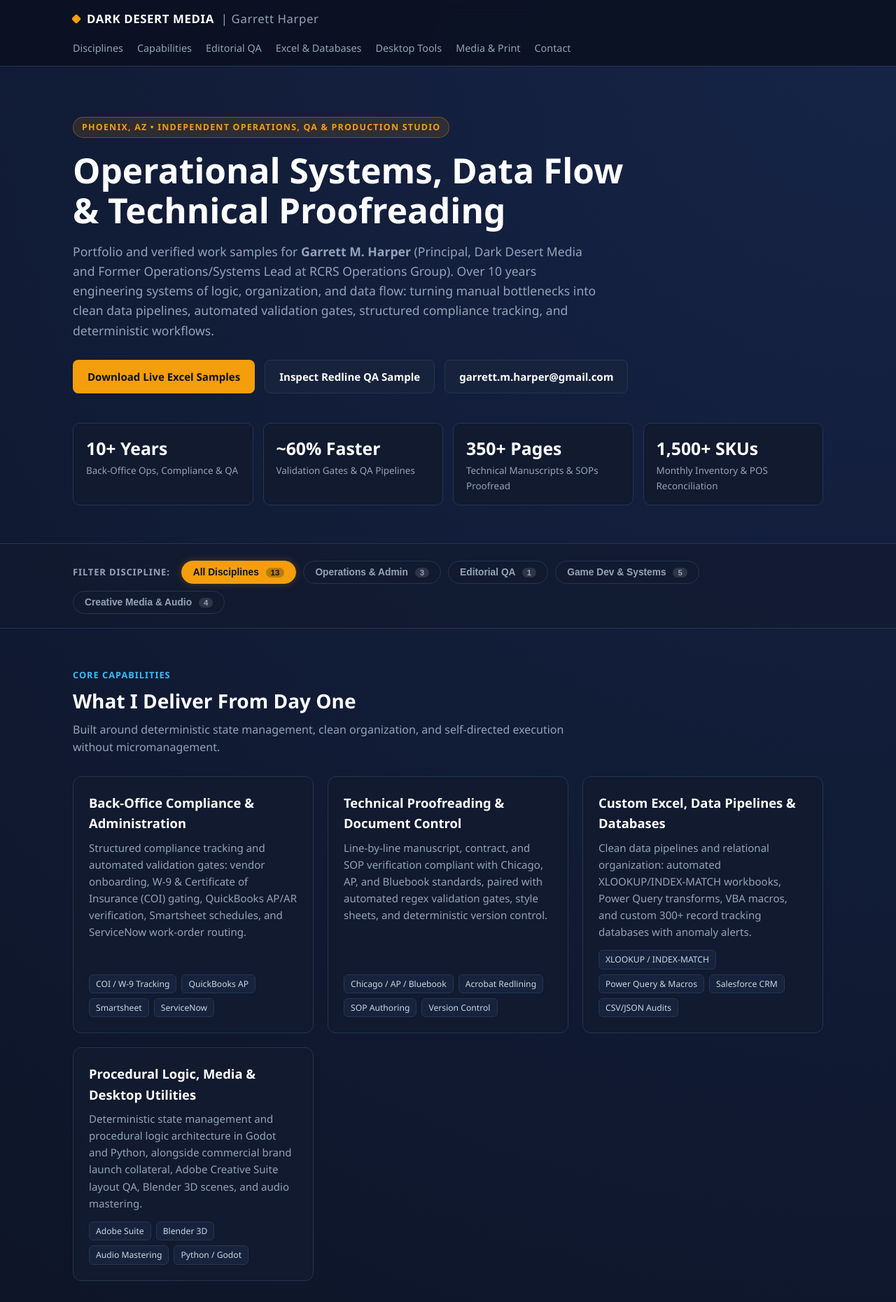
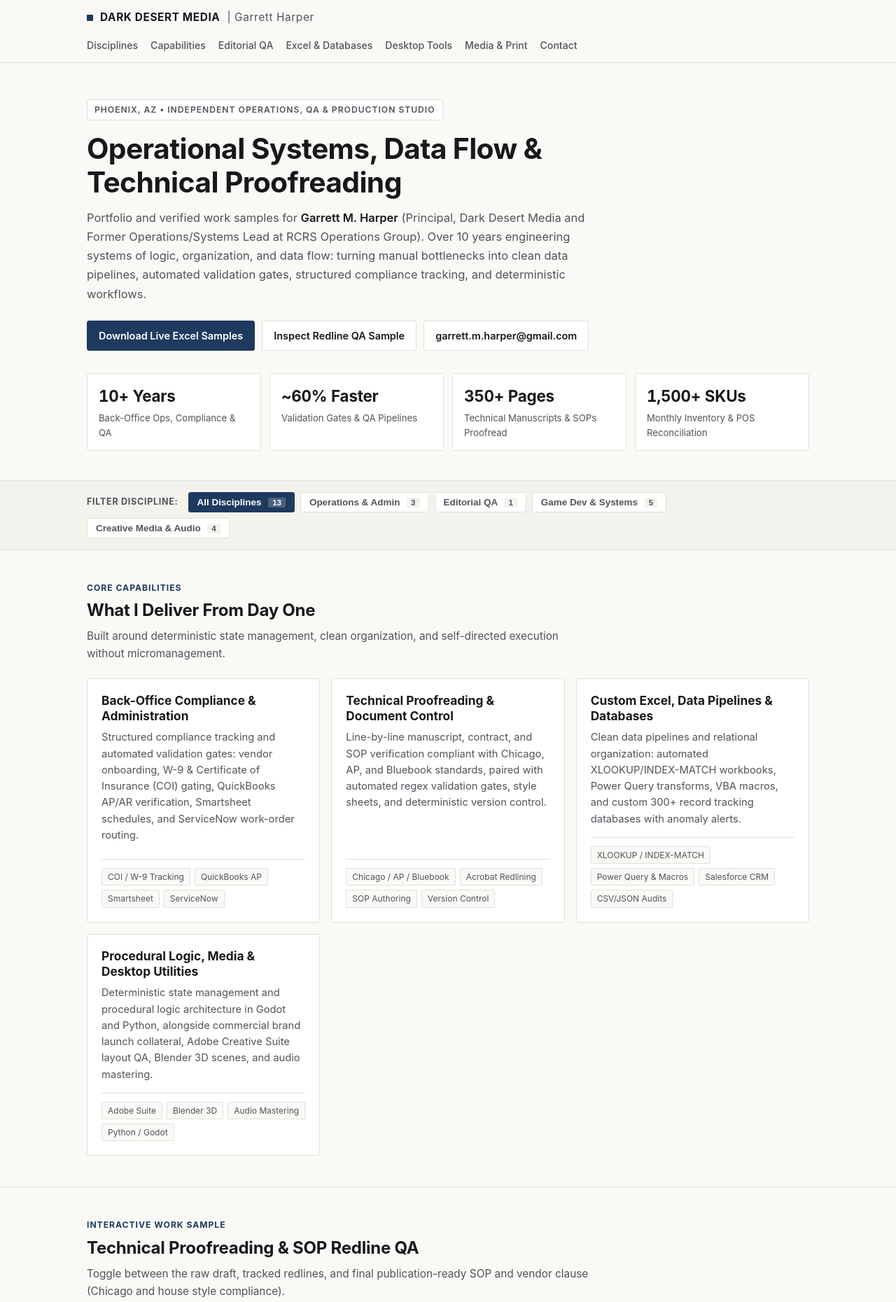
Before and after one commit to Garrett-M-Harper/Garrett-M-Harper.github.io, a plain HTML site: page index.html in a window 1280 px wide. Shown: the top 1860 px of the page at 70% size. Drawn offline with Linux system fonts and the light colour scheme.

Commit message:
Restyle portfolio CSS to editorial warm-paper palette with slate-navy accent

```diff
--- a/assets/css/style.css
+++ b/assets/css/style.css
@@ -1,15 +1,23 @@
 :root {
-  --bg: #0b1120;
-  --bg-card: #111a2e;
-  --bg-surface: #17233c;
-  --border: #253555;
-  --text: #e2e8f0;
-  --muted: #94a3b8;
-  --accent: #f59e0b;
-  --accent-soft: rgba(245, 158, 11, 0.12);
-  --blue: #38bdf8;
-  --green: #34d399;
-  --red: #fb7185;
+  --bg: #faf9f6;
+  --bg-card: #ffffff;
+  --bg-surface: #f4f2ec;
+  --border: #e2e0d8;
+  --border-strong: #cbc8be;
+  --text: #18181b;
+  --muted: #52525b;
+  --accent: #1e3a5f;
+  --accent-hover: #162c48;
+  --accent-tint: #eef2f6;
+  --del-text: #991b1b;
+  --del-bg: #fef2f2;
+  --del-border: #fecaca;
+  --ins-text: #166534;
+  --ins-bg: #f0fdf4;
+  --ins-border: #bbf7d0;
+  --warn-text: #92400e;
+  --warn-bg: #fffbeb;
+  --warn-border: #fde68a;
 }
 
 * {
@@ -23,34 +31,48 @@ html {
 }
 
 body {
-  font-family: "Segoe UI", system-ui, -apple-system, sans-serif;
-  background: radial-gradient(circle at top right, #162447 0%, var(--bg) 45%);
+  font-family: -apple-system, BlinkMacSystemFont, "Segoe UI", Roboto, "Helvetica Neue", Arial, sans-serif;
+  background-color: #faf9f6;
   color: var(--text);
   line-height: 1.6;
+  font-size: 16px;
+  -webkit-font-smoothing: antialiased;
 }
 
 a {
-  color: var(--blue);
+  color: var(--accent);
   text-decoration: none;
+  text-underline-offset: 3px;
 }
 
 a:hover {
   text-decoration: underline;
 }
 
+code {
+  font-family: ui-monospace, SFMono-Regular, Menlo, Monaco, Consolas, monospace;
+  font-size: 0.88em;
+  background: var(--bg-surface);
+  color: var(--text);
+  padding: 1px 5px;
+  border: 1px solid var(--border);
+  border-radius: 2px;
+  word-break: break-word;
+  overflow-wrap: anywhere;
+}
+
 .container {
-  max-width: 1120px;
+  max-width: 1080px;
   margin: 0 auto;
   padding: 0 24px;
 }
 
-/* Nav */
+/* Navigation */
 nav {
   position: sticky;
   top: 0;
   z-index: 50;
-  background: rgba(11, 17, 32, 0.88);
-  backdrop-filter: blur(12px);
+  background: var(--bg);
   border-bottom: 1px solid var(--border);
 }
 
@@ -58,36 +80,36 @@ nav {
   display: flex;
   justify-content: space-between;
   align-items: center;
-  padding: 14px 24px;
-  max-width: 1120px;
+  padding: 13px 24px;
+  max-width: 1080px;
   margin: 0 auto;
   gap: 16px;
   flex-wrap: wrap;
 }
 
 .brand {
-  font-weight: 800;
-  font-size: 1.05rem;
-  letter-spacing: 0.6px;
-  color: #fff;
+  font-weight: 700;
+  font-size: 0.96rem;
+  letter-spacing: 0.04em;
+  color: var(--text);
   display: flex;
   align-items: center;
   gap: 10px;
 }
 
 .brand-mark {
-  width: 10px;
-  height: 10px;
+  width: 9px;
+  height: 9px;
   background: var(--accent);
-  border-radius: 2px;
-  transform: rotate(45deg);
+  border-radius: 1px;
   display: inline-block;
+  flex-shrink: 0;
 }
 
 .nav-links {
   display: flex;
-  gap: 20px;
-  font-size: 0.9rem;
+  gap: 18px;
+  font-size: 0.88rem;
   flex-wrap: wrap;
 }
 
@@ -97,49 +119,57 @@ nav {
 }
 
 .nav-links a:hover {
-  color: #fff;
-  text-decoration: none;
+  color: var(--accent);
+  text-decoration: underline;
 }
 
-/* Hero */
+/* Hero Header */
 .hero {
-  padding: 72px 0 54px;
+  padding: 52px 0 42px;
   border-bottom: 1px solid var(--border);
+  background: var(--bg);
 }
 
 .eyebrow {
   display: inline-block;
-  font-size: 0.78rem;
-  font-weight: 700;
+  font-size: 0.76rem;
+  font-weight: 600;
   text-transform: uppercase;
-  letter-spacing: 1.2px;
-  color: var(--accent);
-  background: var(--accent-soft);
-  border: 1px solid rgba(245, 158, 11, 0.35);
-  padding: 4px 12px;
-  border-radius: 999px;
-  margin-bottom: 18px;
+  letter-spacing: 0.08em;
+  color: var(--muted);
+  background: var(--bg-card);
+  border: 1px solid var(--border);
+  padding: 4px 10px;
+  border-radius: 2px;
+  margin-bottom: 16px;
 }
 
 h1 {
-  font-size: clamp(2rem, 4.2vw, 3.1rem);
-  line-height: 1.15;
-  font-weight: 800;
-  color: #fff;
-  max-width: 820px;
+  font-size: clamp(1.85rem, 3.6vw, 2.55rem);
+  line-height: 1.18;
+  font-weight: 700;
+  letter-spacing: -0.015em;
+  color: var(--text);
+  max-width: 780px;
 }
 
 .hero-sub {
-  margin-top: 16px;
-  font-size: 1.1rem;
+  margin-top: 14px;
+  font-size: 1.03rem;
+  line-height: 1.65;
   color: var(--muted);
-  max-width: 760px;
+  max-width: 740px;
+}
+
+.hero-sub strong {
+  color: var(--text);
+  font-weight: 600;
 }
 
 .hero-cta {
-  margin-top: 28px;
+  margin-top: 24px;
   display: flex;
-  gap: 14px;
+  gap: 10px;
   flex-wrap: wrap;
 }
 
@@ -147,78 +177,93 @@ h1 {
   display: inline-flex;
   align-items: center;
   gap: 8px;
-  padding: 11px 20px;
-  border-radius: 8px;
+  padding: 9px 16px;
+  border-radius: 3px;
   font-weight: 600;
-  font-size: 0.94rem;
+  font-size: 0.9rem;
   cursor: pointer;
-  border: 1px solid transparent;
-  transition: transform 0.15s ease, background 0.15s ease;
+  border: 1px solid var(--border);
+  transition: background-color 0.12s ease, border-color 0.12s ease, color 0.12s ease;
 }
 
 .btn:hover {
-  transform: translateY(-1px);
   text-decoration: none;
 }
 
 .btn-primary {
   background: var(--accent);
-  color: #0b1120;
+  color: #ffffff;
+  border-color: var(--accent);
+}
+
+.btn-primary:hover {
+  background: var(--accent-hover);
+  border-color: var(--accent-hover);
 }
 
 .btn-secondary {
-  background: var(--bg-surface);
-  color: #fff;
+  background: var(--bg-card);
+  color: var(--text);
   border-color: var(--border);
 }
 
+.btn-secondary:hover {
+  background: var(--accent-tint);
+  border-color: var(--border-strong);
+}
+
+/* Metrics Ledger Strip */
 .metrics-strip {
   display: grid;
   grid-template-columns: repeat(auto-fit, minmax(190px, 1fr));
-  gap: 14px;
-  margin-top: 42px;
+  gap: 12px;
+  margin-top: 32px;
 }
 
 .metric-box {
   background: var(--bg-card);
   border: 1px solid var(--border);
-  border-radius: 10px;
-  padding: 16px 18px;
+  border-radius: 3px;
+  padding: 14px 16px;
 }
 
 .metric-num {
-  font-size: 1.55rem;
-  font-weight: 800;
-  color: #fff;
+  font-size: 1.4rem;
+  font-weight: 700;
+  color: var(--text);
+  font-variant-numeric: tabular-nums;
+  letter-spacing: -0.01em;
 }
 
 .metric-lbl {
-  font-size: 0.84rem;
+  font-size: 0.82rem;
   color: var(--muted);
-  margin-top: 2px;
+  margin-top: 3px;
 }
 
 /* Sections */
 section {
-  padding: 56px 0;
+  padding: 44px 0;
   border-bottom: 1px solid var(--border);
 }
 
 .sec-head {
-  margin-bottom: 28px;
+  margin-bottom: 22px;
 }
 
 .sec-kicker {
-  color: var(--blue);
-  font-size: 0.8rem;
+  color: var(--accent);
+  font-size: 0.76rem;
   font-weight: 700;
   text-transform: uppercase;
-  letter-spacing: 1px;
+  letter-spacing: 0.08em;
 }
 
 h2 {
-  font-size: 1.75rem;
-  color: #fff;
+  font-size: 1.5rem;
+  font-weight: 700;
+  letter-spacing: -0.01em;
+  color: var(--text);
   margin-top: 4px;
 }
 
@@ -226,40 +271,41 @@ h2 {
   color: var(--muted);
   max-width: 720px;
   margin-top: 6px;
+  font-size: 0.96rem;
 }
 
 .grid-2 {
   display: grid;
   grid-template-columns: repeat(auto-fit, minmax(320px, 1fr));
-  gap: 20px;
+  gap: 16px;
 }
 
 .grid-3 {
   display: grid;
   grid-template-columns: repeat(auto-fit, minmax(280px, 1fr));
-  gap: 18px;
+  gap: 16px;
 }
 
 /* Multi-Discipline Filter Bar */
 .filter-section {
-  background: rgba(17, 26, 46, 0.6);
-  padding: 24px 0 20px;
+  background: var(--bg-surface);
+  padding: 16px 0;
   border-bottom: 1px solid var(--border);
 }
 
 .filter-bar {
   display: flex;
-  gap: 10px;
+  gap: 8px;
   flex-wrap: wrap;
   align-items: center;
   justify-content: flex-start;
 }
 
 .filter-label {
-  font-size: 0.82rem;
+  font-size: 0.78rem;
   font-weight: 700;
   text-transform: uppercase;
-  letter-spacing: 0.8px;
+  letter-spacing: 0.06em;
   color: var(--muted);
   margin-right: 6px;
 }
@@ -268,54 +314,53 @@ h2 {
   background: var(--bg-card);
   color: var(--muted);
   border: 1px solid var(--border);
-  padding: 8px 16px;
-  border-radius: 999px;
-  font-size: 0.86rem;
+  padding: 6px 12px;
+  border-radius: 3px;
+  font-size: 0.84rem;
   font-weight: 600;
   cursor: pointer;
-  transition: all 0.2s ease;
+  transition: background-color 0.12s ease, border-color 0.12s ease, color 0.12s ease;
   user-select: none;
 }
 
 .filter-btn:hover {
-  color: #fff;
-  border-color: var(--muted);
-  background: var(--bg-surface);
+  color: var(--text);
+  border-color: var(--border-strong);
+  background: var(--accent-tint);
 }
 
 .filter-btn.active {
   background: var(--accent);
-  color: #0b1120;
+  color: #ffffff;
   border-color: var(--accent);
-  box-shadow: 0 0 12px rgba(245, 158, 11, 0.25);
 }
 
 .filter-count {
   display: inline-block;
   margin-left: 6px;
-  padding: 1px 7px;
-  border-radius: 999px;
+  padding: 1px 6px;
+  border-radius: 2px;
   font-size: 0.72rem;
   font-weight: 700;
-  background: rgba(255, 255, 255, 0.12);
-  color: inherit;
+  font-variant-numeric: tabular-nums;
+  background: var(--bg-surface);
+  color: var(--muted);
 }
 
 .filter-btn.active .filter-count {
-  background: rgba(11, 17, 32, 0.25);
-  color: #0b1120;
+  background: rgba(255, 255, 255, 0.2);
+  color: #ffffff;
 }
 
-/* Cards */
+/* Document Cards */
 .card {
   background: var(--bg-card);
   border: 1px solid var(--border);
-  border-radius: 12px;
-  padding: 22px;
+  border-radius: 3px;
+  padding: 20px;
   display: flex;
   flex-direction: column;
   justify-content: space-between;
-  transition: opacity 0.25s ease, transform 0.25s ease;
   min-width: 0;
   max-width: 100%;
 }
@@ -329,63 +374,69 @@ section.is-hidden,
 
 .discipline-badge {
   display: inline-block;
-  font-size: 0.74rem;
+  font-size: 0.72rem;
   font-weight: 700;
   text-transform: uppercase;
-  letter-spacing: 0.8px;
-  color: var(--blue);
+  letter-spacing: 0.07em;
+  color: var(--accent);
   margin-bottom: 6px;
 }
 
 .card h3 {
-  color: #fff;
-  font-size: 1.15rem;
+  color: var(--text);
+  font-size: 1.08rem;
+  font-weight: 700;
   margin-bottom: 8px;
+  line-height: 1.3;
 }
 
 .card p {
   color: var(--muted);
-  font-size: 0.94rem;
+  font-size: 0.92rem;
+  line-height: 1.58;
 }
 
 .card-metrics {
   display: flex;
   flex-wrap: wrap;
-  gap: 8px;
+  gap: 6px;
   margin-top: 12px;
 }
 
 .metric-pill {
-  font-size: 0.78rem;
-  background: rgba(56, 189, 248, 0.1);
-  color: var(--blue);
-  border: 1px solid rgba(56, 189, 248, 0.25);
-  padding: 3px 8px;
-  border-radius: 6px;
+  font-size: 0.76rem;
+  background: var(--accent-tint);
+  color: var(--accent);
+  border: 1px solid #d5dfe9;
+  padding: 2px 8px;
+  border-radius: 2px;
   font-weight: 600;
+  font-variant-numeric: tabular-nums;
 }
 
 .tags {
   display: flex;
   flex-wrap: wrap;
-  gap: 7px;
+  gap: 6px;
   margin-top: 14px;
+  padding-top: 12px;
+  border-top: 1px solid var(--border);
 }
 
 .tag {
-  font-size: 0.76rem;
-  background: var(--bg-surface);
-  color: #cbd5e1;
+  font-size: 0.75rem;
+  background: var(--bg);
+  color: var(--muted);
   border: 1px solid var(--border);
-  padding: 3px 9px;
-  border-radius: 6px;
+  padding: 2px 8px;
+  border-radius: 2px;
 }
 
 /* Interactive Proofreading Redline Demo */
 .redline-shell {
   background: var(--bg-card);
   border: 1px solid var(--border);
-  border-radius: 12px;
+  border-radius: 3px;
   overflow: hidden;
   padding: 0;
 }
@@ -401,127 +452,156 @@ section.is-hidden,
   gap: 12px;
 }
 
+.redline-bar strong {
+  color: var(--text) !important;
+  font-weight: 600;
+}
+
 .toggle-group {
   display: flex;
-  gap: 8px;
+  gap: 6px;
   flex-wrap: wrap;
 }
 
 .tab-btn {
-  background: transparent;
+  background: var(--bg-card);
   color: var(--muted);
   border: 1px solid var(--border);
-  padding: 6px 14px;
-  border-radius: 6px;
-  font-size: 0.85rem;
+  padding: 5px 12px;
+  border-radius: 3px;
+  font-size: 0.83rem;
   font-weight: 600;
   cursor: pointer;
-  transition: all 0.15s ease;
+  transition: background-color 0.12s ease, border-color 0.12s ease, color 0.12s ease;
+}
+
+.tab-btn:hover {
+  color: var(--text);
+  border-color: var(--border-strong);
+  background: var(--accent-tint);
 }
 
 .tab-btn.active {
   background: var(--accent);
-  color: #0b1120;
+  color: #ffffff;
   border-color: var(--accent);
 }
 
 .redline-body {
   padding: 22px;
-  font-family: "Georgia", serif;
+  font-family: Georgia, "Times New Roman", Times, serif;
   font-size: 1.02rem;
-  line-height: 1.75;
-  background: #0d1526;
+  line-height: 1.78;
+  color: var(--text);
+  background: var(--bg-card);
   overflow-wrap: anywhere;
   word-break: break-word;
 }
 
-code {
-  word-break: break-all;
-  overflow-wrap: anywhere;
-}
-
 .del {
-  background: rgba(251, 113, 133, 0.18);
-  color: #fda4af;
+  background: var(--del-bg);
+  color: var(--del-text);
   text-decoration: line-through;
   padding: 1px 4px;
-  border-radius: 3px;
+  border: 1px solid var(--del-border);
+  border-radius: 2px;
 }
 
 .ins {
-  background: rgba(52, 211, 153, 0.18);
-  color: #6ee7b7;
+  background: var(--ins-bg);
+  color: var(--ins-text);
   padding: 1px 4px;
-  border-radius: 3px;
+  border: 1px solid var(--ins-border);
+  border-radius: 2px;
   font-weight: 600;
 }
 
 .note-strip {
-  padding: 14px 22px;
-  background: rgba(56, 189, 248, 0.08);
+  padding: 13px 22px;
+  background: var(--accent-tint);
   border-top: 1px solid var(--border);
-  font-size: 0.88rem;
-  color: #bae6fd;
+  font-size: 0.87rem;
+  color: var(--text);
 }
 
-/* Excel Table Preview */
+.note-strip strong {
+  color: var(--accent);
+}
+
+/* Ledger Tables */
 .table-wrap {
   overflow-x: auto;
   border: 1px solid var(--border);
-  border-radius: 10px;
-  margin-top: 16px;
+  border-radius: 3px;
+  margin-top: 14px;
   max-width: 100%;
+  background: var(--bg-card);
 }
 
 table {
   width: 100%;
   border-collapse: collapse;
-  font-size: 0.86rem;
+  font-size: 0.84rem;
+  font-variant-numeric: tabular-nums;
 }
 
 th {
-  background: #0f2b48;
-  color: #fff;
+  background: var(--bg-surface);
+  color: var(--text);
   text-align: left;
-  padding: 10px 12px;
-  font-weight: 600;
+  padding: 9px 11px;
+  font-weight: 700;
+  font-size: 0.77rem;
+  text-transform: uppercase;
+  letter-spacing: 0.04em;
+  border-bottom: 1px solid var(--border);
 }
 
 td {
-  padding: 9px 12px;
+  padding: 8px 11px;
   border-top: 1px solid var(--border);
-  color: #cbd5e1;
+  color: var(--text);
 }
 
 .pill {
   display: inline-block;
-  padding: 2px 8px;
-  border-radius: 999px;
-  font-size: 0.74rem;
+  padding: 2px 7px;
+  border-radius: 2px;
+  font-size: 0.72rem;
   font-weight: 700;
+  letter-spacing: 0.02em;
+  border: 1px solid transparent;
 }
 
 .pill-ok {
-  background: rgba(52, 211, 153, 0.16);
-  color: var(--green);
+  background: var(--ins-bg);
+  color: var(--ins-text);
+  border-color: var(--ins-border);
 }
 
 .pill-warn {
-  background: rgba(245, 158, 11, 0.18);
-  color: var(--accent);
+  background: var(--warn-bg);
+  color: var(--warn-text);
+  border-color: var(--warn-border);
 }
 
 .pill-bad {
-  background: rgba(251, 113, 133, 0.18);
-  color: var(--red);
+  background: var(--del-bg);
+  color: var(--del-text);
+  border-color: var(--del-border);
 }
 
 /* Footer */
 footer {
-  padding: 40px 0;
+  padding: 34px 0;
   text-align: center;
   color: var(--muted);
-  font-size: 0.9rem;
+  font-size: 0.88rem;
+  background: var(--bg);
+}
+
+footer p:first-child {
+  color: var(--text) !important;
 }
 
 /* Responsive Mobile Layout */
@@ -530,7 +610,7 @@ footer {
     padding: 0 16px;
   }
   .nav-inner {
-    padding: 14px 16px;
+    padding: 12px 16px;
   }
   .grid-2,
   .grid-3 {
@@ -551,7 +631,7 @@ footer {
   .filter-bar {
     justify-content: flex-start;
     overflow-x: auto;
-    padding-bottom: 8px;
+    padding-bottom: 6px;
     -webkit-overflow-scrolling: touch;
   }
   .hero-actions,
```
